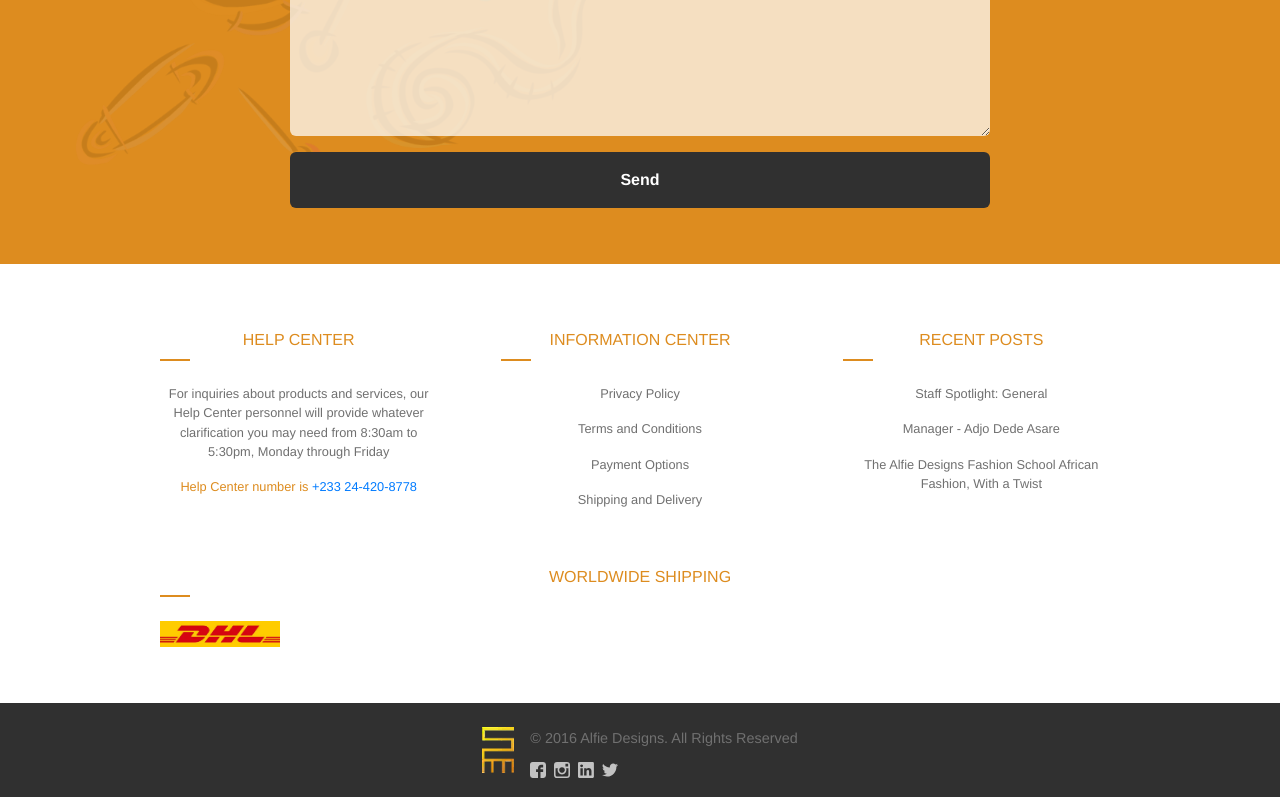
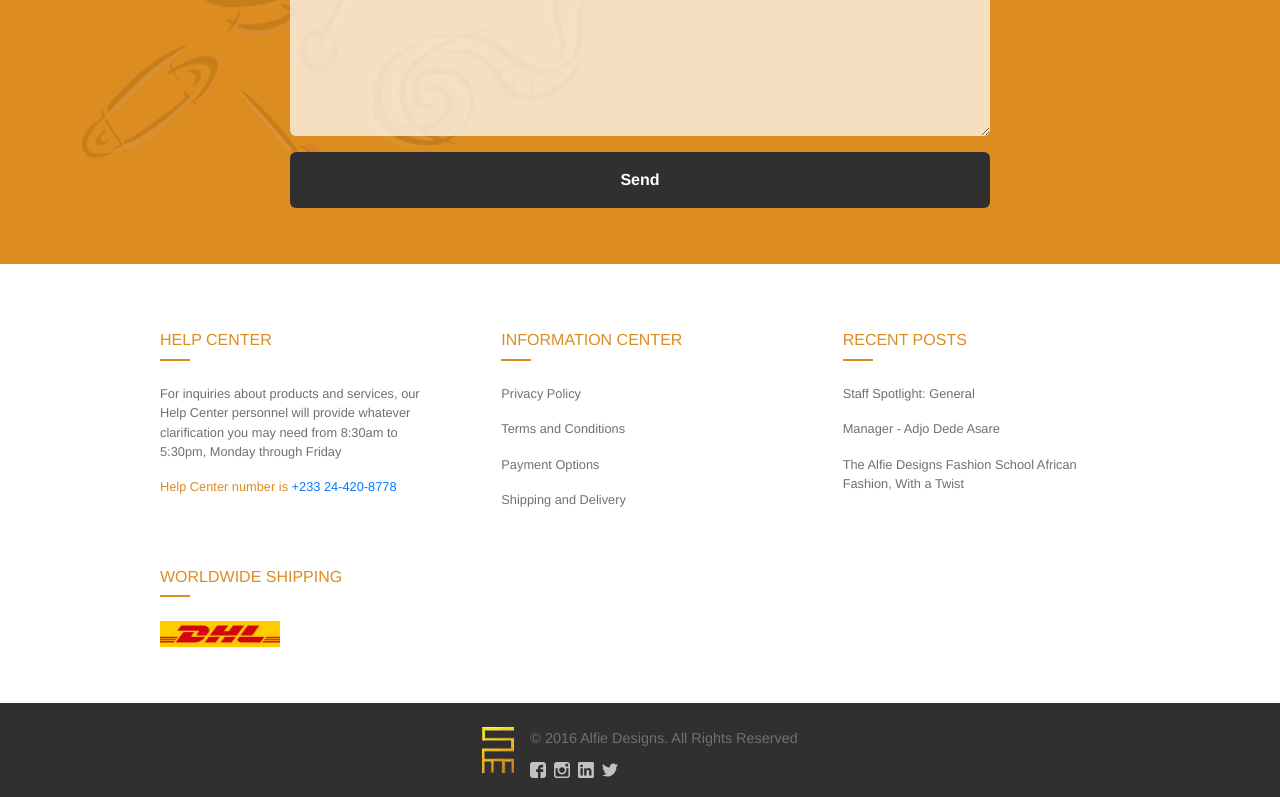
Before and after one commit to Midstackdev/alfie-vue, a Vue app: page / in a window 1280 px wide. Shown: the part 3107-3904 px from the top of the page. Built offline with nearby package versions, Linux system fonts and the light colour scheme.

Commit message:
footer line

```diff
--- a/src/components/BaseFooter.vue
+++ b/src/components/BaseFooter.vue
@@ -1,6 +1,6 @@
 <template>
   <footer>
-    <section class="quick-links flex-wrap justify-center">
+    <section class="quick-links flex-wrap text-left">
       <div class="column help flex-column">
         <p class="title">HELP CENTER</p>
         <p>
```
